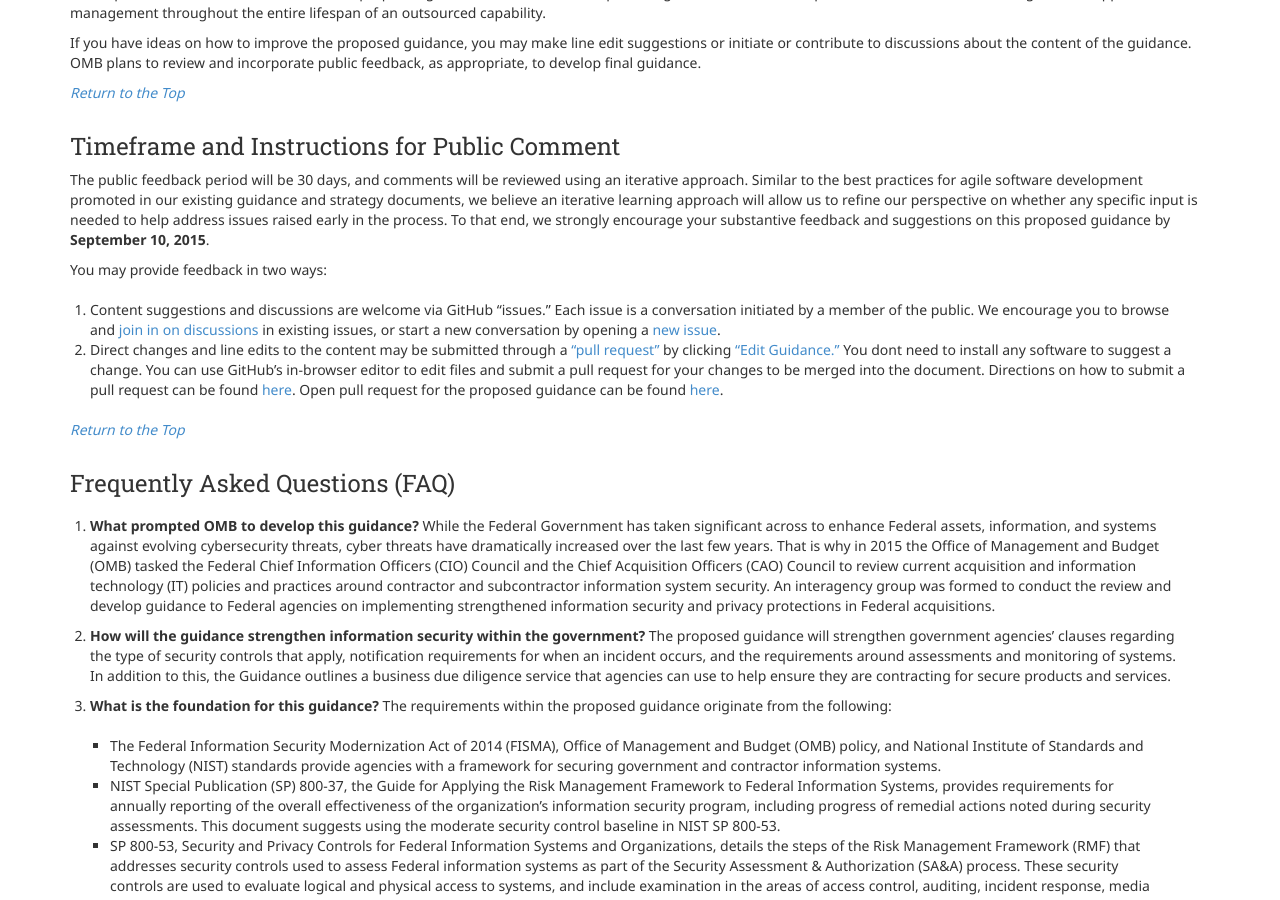
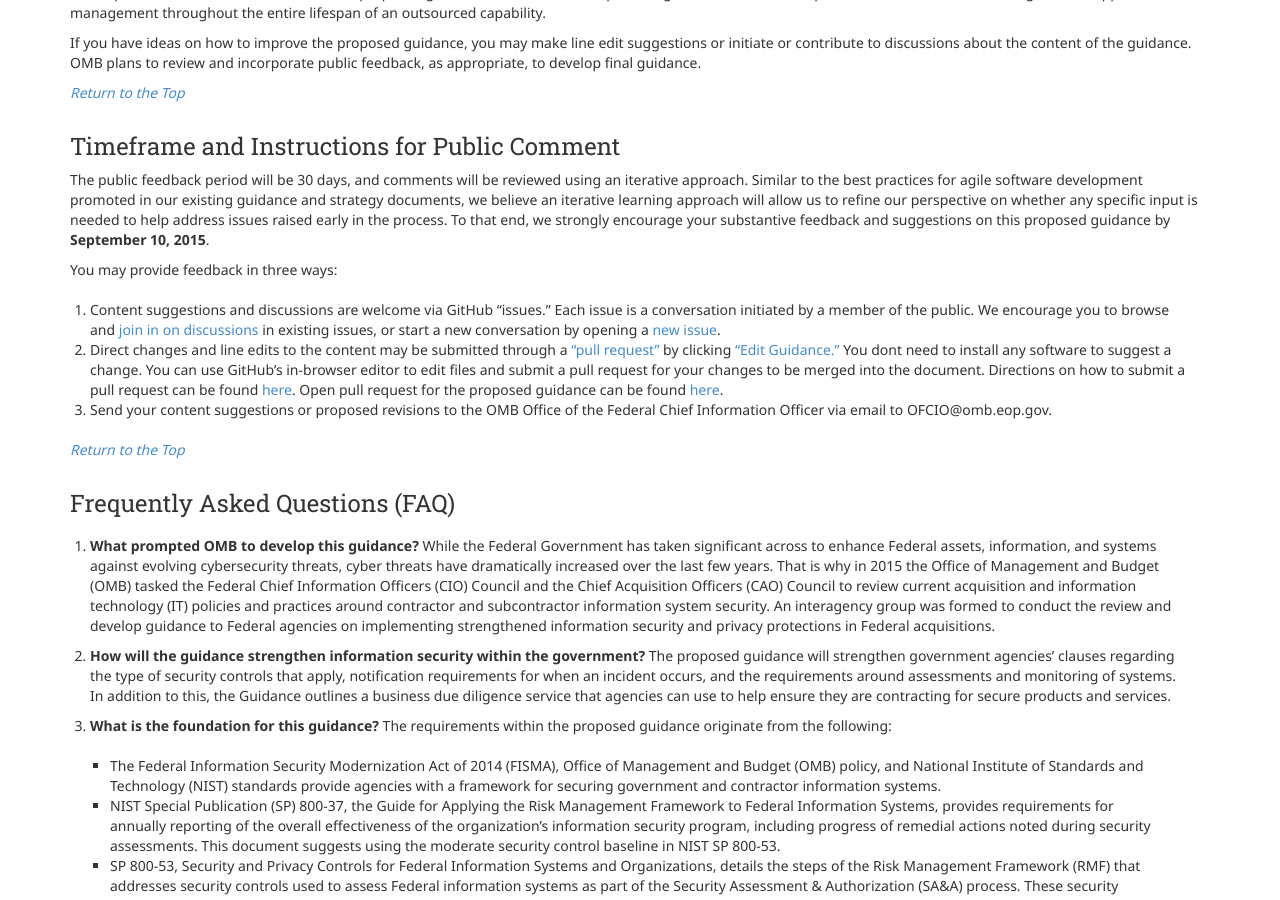
Before and after one commit to WhiteHouse/cyber-acquisitions, a Jekyll site: the page built from index.md, in a window 1280 px wide and 900 px high, scrolled down 540 px. Built offline with Jekyll 4.4.1, drawn with Linux system fonts in a browser that asks for light colours.

Commit message:
Update index.md

```diff
--- a/index.md
+++ b/index.md
@@ -23,10 +23,11 @@ _[Return to the Top]()_
 
 The public feedback period will be 30 days, and comments will be reviewed using an iterative approach. Similar to the best practices for agile software development promoted in our existing guidance and strategy documents, we believe an iterative learning approach will allow us to refine our perspective on whether any specific input is needed to help address issues raised early in the process. To that end, we strongly encourage your substantive feedback and suggestions on this proposed guidance by **September 10, 2015**.
 
-You may provide feedback in two ways:
+You may provide feedback in three ways:
 
 1.	Content suggestions and discussions are welcome via GitHub “issues.” Each issue is a conversation initiated by a member of the public. We encourage you to browse and [join in on discussions](https://github.com/WhiteHouse/cyber-acquisitions/issues "Link to the Issues Section of GitHub") in existing issues, or start a new conversation by opening a [new issue](https://github.com/WhiteHouse/cyber-acquisitions/issues/new).
 2.	Direct changes and line edits to the content may be submitted through a ["pull request"](https://help.github.com/articles/creating-a-pull-request "More Information on Submitting Pull Requests") by clicking ["Edit Guidance."](https://github.com/WhiteHouse/cyber-acquisitions/edit/gh-pages/index.md "Link to the Pull Requests Section of GitHub") You dont need to install any software to suggest a change. You can use GitHub's in-browser editor to edit files and submit a pull request for your changes to be merged into the document. Directions on how to submit a pull request can be found [here](https://help.github.com/articles/creating-a-pull-request "More Information on Submitting Pull Requests"). Open pull request for the proposed guidance can be found [here](https://github.com/WhiteHouse/cyber-acquisitions/pulls).
+3.	Send your content suggestions or proposed revisions to the OMB Office of the Federal Chief Information Officer via email to OFCIO@omb.eop.gov.
 
 _[Return to the Top]()_
 
```
